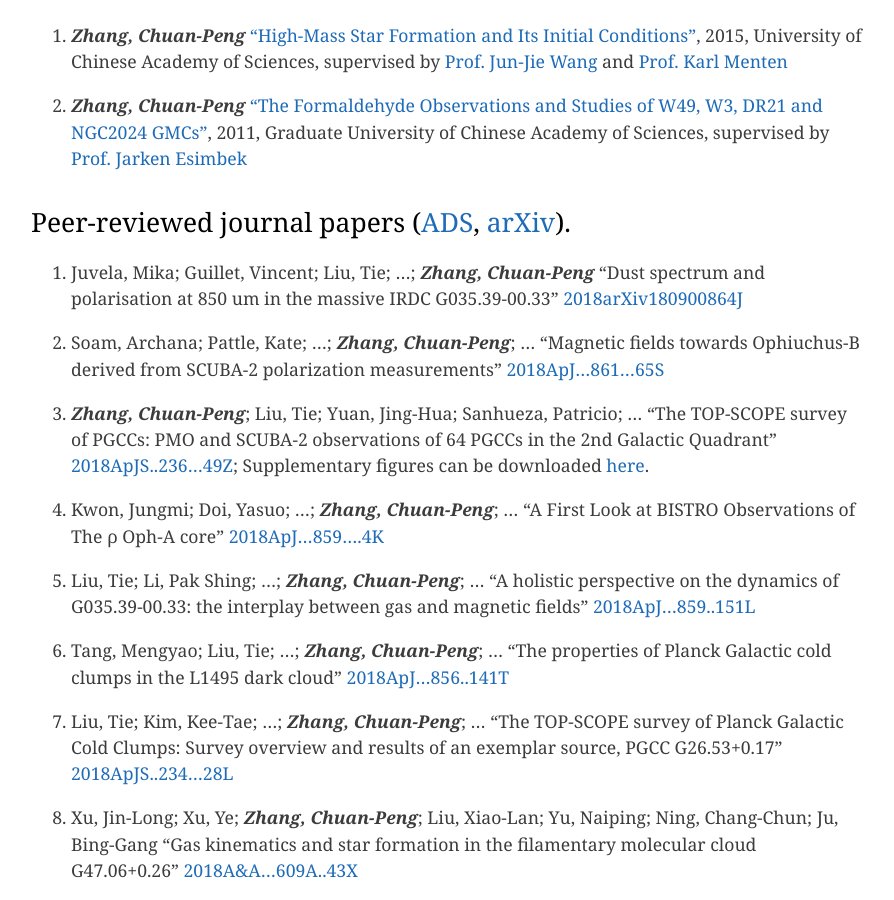
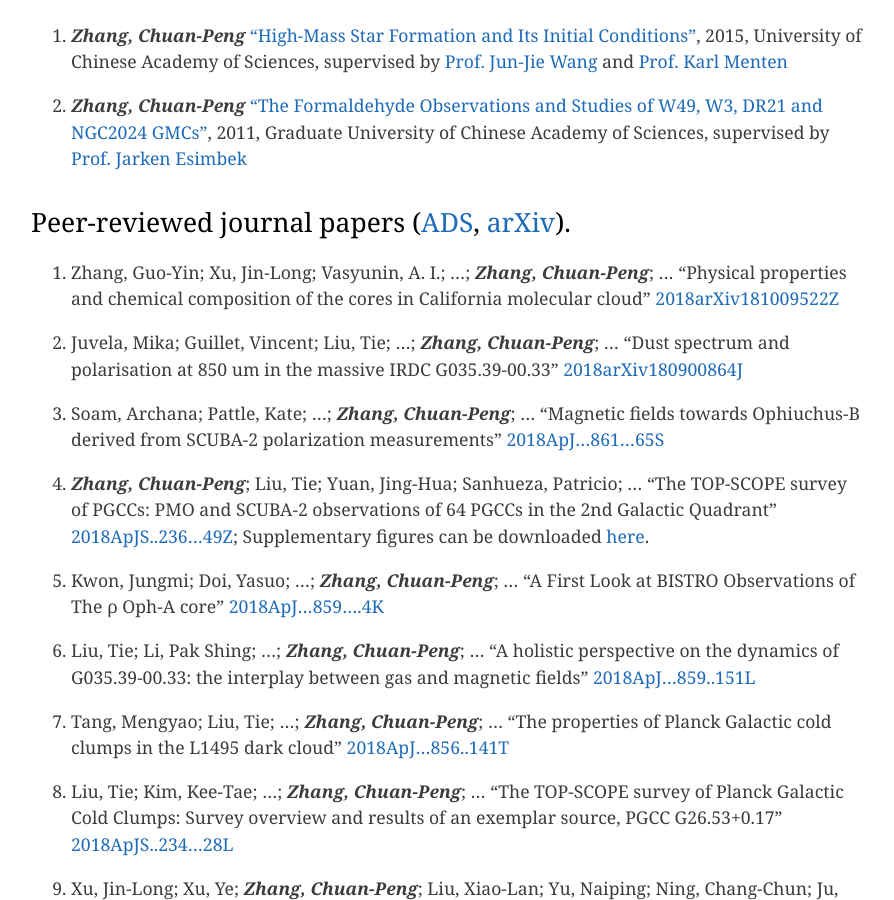
Before and after one commit to zcp521/zcp521.github.io, a Jekyll site: the page built from pub.md, in a window 1280 px wide and 900 px high, scrolled down 476 px. Shown: the whole window, without its empty margins (193-1087 px from the left). Built offline with Jekyll 4.4.1, drawn with Linux system fonts in a browser that asks for light colours.

Commit message:
Update pub.md

```diff
--- a/pub.md
+++ b/pub.md
@@ -14,7 +14,11 @@ tagline: "My publication list"
 
 ## Peer-reviewed journal papers ([ADS](http://adsabs.harvard.edu/cgi-bin/nph-abs_connect?library&libname=zhang&libid=5a2d77bd55), [arXiv](https://arxiv.org/a/zhang_c_2.html)).
 
-27. Juvela, Mika; Guillet, Vincent; Liu, Tie; ...; ***Zhang, Chuan-Peng***
+28. Zhang, Guo-Yin; Xu, Jin-Long; Vasyunin, A. I.; ...; ***Zhang, Chuan-Peng***; ...
+	"Physical properties and chemical composition of the cores in California molecular cloud"
+	[2018arXiv181009522Z](http://adsabs.harvard.edu/abs/2018arXiv181009522Z)
+
+27. Juvela, Mika; Guillet, Vincent; Liu, Tie; ...; ***Zhang, Chuan-Peng***; ...
 	"Dust spectrum and polarisation at 850 um in the massive IRDC G035.39-00.33"
 	[2018arXiv180900864J](http://adsabs.harvard.edu/abs/2018arXiv180900864J)
 
```
